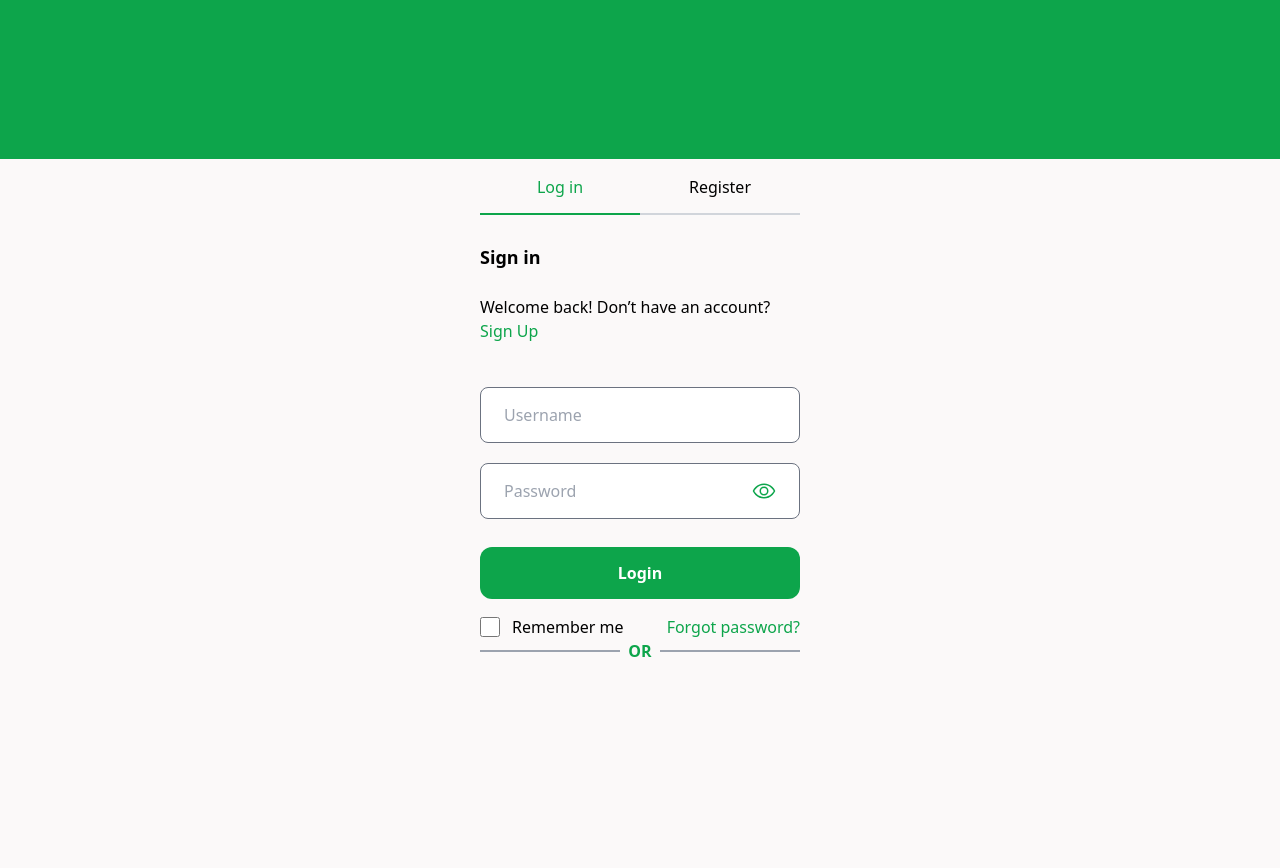
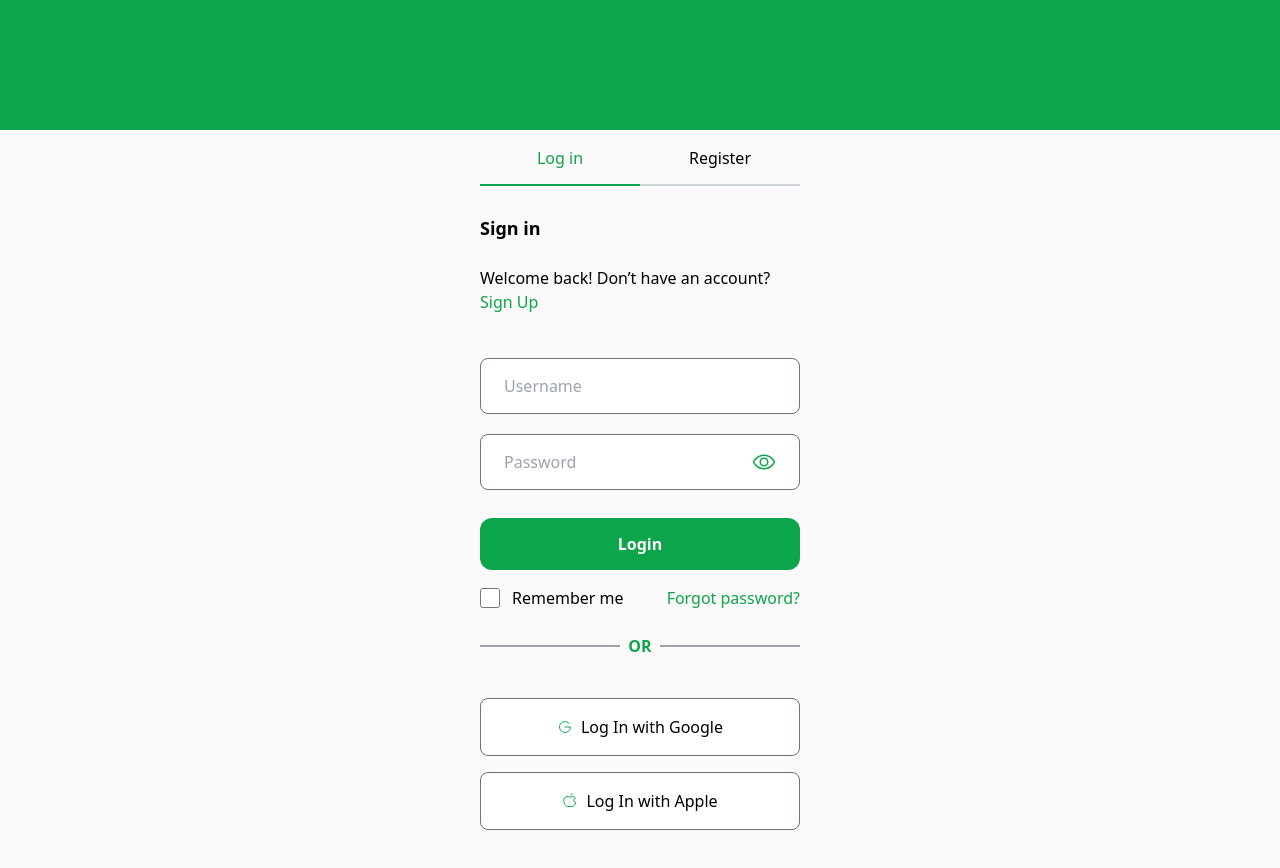
Before and after one commit to brunomaruya/ECommerce, a Next.js app: page /login in a window 1280 px wide. Shown: the top 868 px of the page. Before the commit the page ends 800 px from the top, so only its background shows below. Built offline with nearby package versions, Linux system fonts and the light colour scheme.

Commit message:
update login page styles

```diff
--- a/src/app/(authentification)/layout.tsx
+++ b/src/app/(authentification)/layout.tsx
@@ -16,7 +16,7 @@ export default function Layout({ children }: ILayout) {
   return (
     <AuthProvider>
       <div>
-        <div className="bg-primary-color h-[159px] w-full"></div>
+        <div className="bg-primary-color h-[130px] w-full"></div>
         <div className="max-w-xs mx-auto">
           <div className="flex justify-around relative py-4">
             <div className="border-b-2 absolute bottom-0 w-full h-[2px] border-gray-300"></div>
--- a/src/app/(authentification)/login/page.tsx
+++ b/src/app/(authentification)/login/page.tsx
@@ -3,6 +3,7 @@ import Button from '@/components/Button';
 import Input from '@/components/Input';
 import { AuthContext } from '@/context/AuthContext';
 import Link from 'next/link';
+import { AppleLogo, GoogleLogo } from 'phosphor-react';
 import React, { useContext } from 'react';
 
 export default function Login() {
@@ -49,11 +50,21 @@ export default function Login() {
           </Link>
         </div>
       </form>
-      <div className="flex items-center gap-2">
+      <div className="flex items-center gap-2 mt-6 mb-10">
         <div className="flex-1 h-[2px] bg-gray-400"></div>
         <div className="text-primary-color font-semibold">OR</div>
         <div className="flex-1 h-[2px] bg-gray-400"></div>
       </div>
+      <div className="flex flex-col gap-4 pb-28">
+        <button className="bg-[white] w-full flex gap-2 justify-center items-center py-4 border-gray-500 border-[1px] rounded-lg">
+          <GoogleLogo className="text-primary-color font-extrabold" />
+          Log In with Google
+        </button>
+        <button className="bg-[white] w-full flex gap-2 justify-center items-center py-4 border-gray-500 border-[1px] rounded-lg">
+          <AppleLogo className="text-primary-color font-extrabold" />
+          Log In with Apple
+        </button>
+      </div>
     </div>
   );
 }
```
